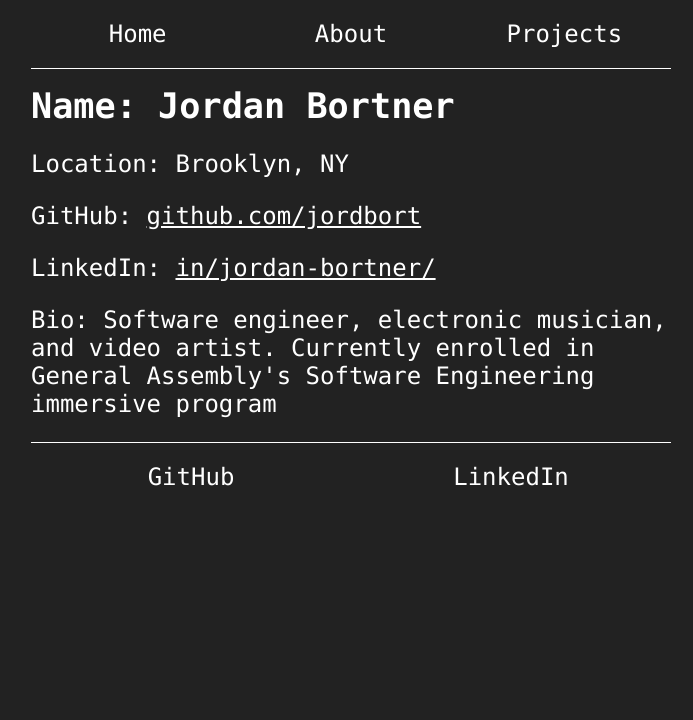
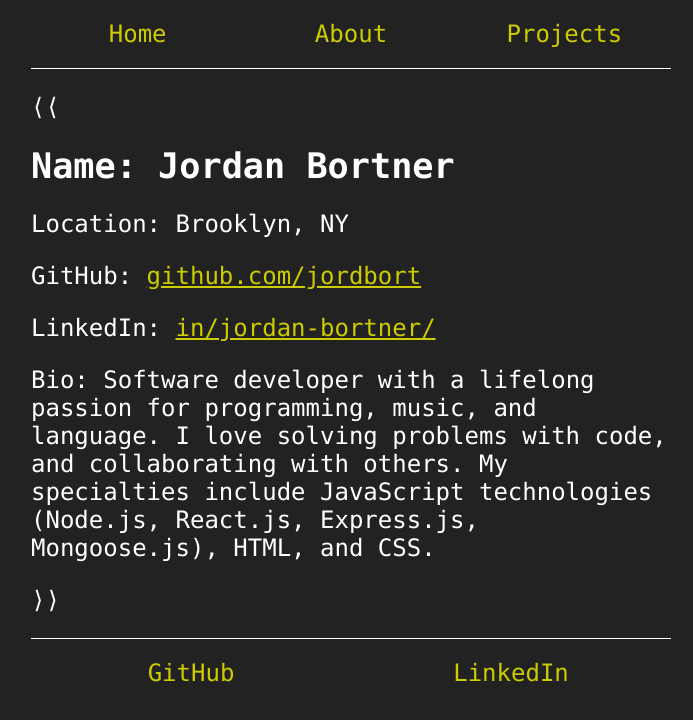
Before and after one commit to jordbort/fullstack-portfolio, a React (Create React App) app: page /about in a window 1280 px wide. Shown: the top 720 px of the page, without its empty margins (289-982 px from the left). Built offline with nearby package versions, Linux system fonts and the light colour scheme.

Commit message:
Updating bio and stylesheet

```diff
--- a/public/about.json
+++ b/public/about.json
@@ -3,5 +3,5 @@
     "location": "Brooklyn, NY",
     "github": "https://github.com/jordbort",
     "linkedin": "https://www.linkedin.com/in/jordan-bortner/",
-    "bio": "Software engineer, electronic musician, and video artist. Currently enrolled in General Assembly's Software Engineering immersive program"
+    "bio": "Software developer with a lifelong passion for programming, music, and language. I love solving problems with code, and collaborating with others. My specialties include JavaScript technologies (Node.js, React.js, Express.js, Mongoose.js), HTML, and CSS."
 }
--- a/src/index.css
+++ b/src/index.css
@@ -18,18 +18,18 @@ img {
 }
 
 nav a, footer a {
-	color: #FFFFFF;
+    color: #CCCC00;
     width: 100%;
     text-decoration: none;
 }
 
 main a {
     text-decoration: underline;
-	color: #FFFFFF;
+    color: #CCCC00;
 }
 
 main a:hover {
-	color: #CCCC00;
+	color: #FFFF00;
 }
 
 h1, h2, h3, h4 {
@@ -62,11 +62,6 @@ section {
 }
 
 
-.buttons-container {
-    display: flex;
-    justify-content: space-evenly;
-}
-
 .nav-link {
     text-align: center;
 	padding: 20px;
@@ -74,7 +69,12 @@ section {
 
 .nav-link:hover {
 	background-color: #333333;
-	color: #CCCC00;
+	color: #FFFF00;
+}
+
+.buttons-container {
+    display: flex;
+    justify-content: space-evenly;
 }
 
 
--- a/src/pages/About.js
+++ b/src/pages/About.js
@@ -1,39 +1,30 @@
 import { useEffect, useState } from "react"
 
 function About(props) {
-    // Create state to hold "About" data
     const [about, setAbout] = useState(null)
 
-    // Create function to make API call
     const getAboutData = async () => {
-
-        // Make API call and wait for the response
         const response = await fetch("./about.json")
-
-        // Turn response into JavaScript object
         const data = await response.json()
-
-        // Set the About state to the data
         setAbout(data)
     }
 
-    // Make an initial call for the data inside a useEffect, so it only happens once, on component load
     useEffect(() => {
         getAboutData()
     }, [])
 
-    // Define a function that will return the JSX needed once we get the data
     const loaded = () => (
         <main>
+            <p>&#10216;&#10216;</p>
             <h3>Name: {about.name}</h3>
             <p>Location: {about.location}</p>
             <p>GitHub: <a href={about.github} target="_blank" rel="noopener noreferrer">github.com/jordbort</a></p>
             <p>LinkedIn: <a href={about.linkedin} target="_blank" rel="noopener noreferrer">in/jordan-bortner/</a></p>
             <p>Bio: {about.bio}</p>
+            <p>&#10217;&#10217;</p>
         </main>
     )
 
-    // If data arrives, return the result, otherwise a loading screen
     return about ? loaded() : <h1>Loading...</h1>
 }
 
```
